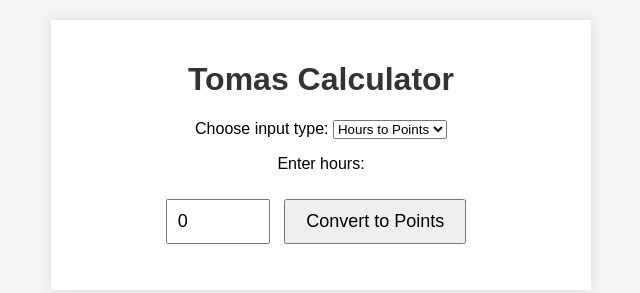
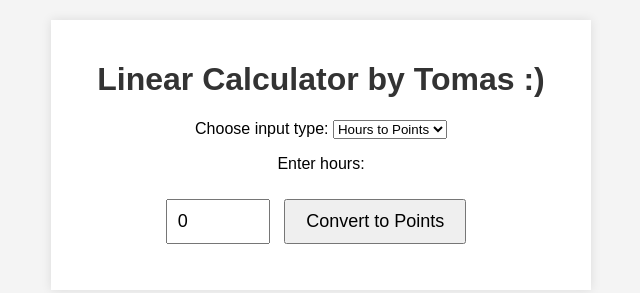
Before and after one commit to kstobiecki/linear-calc, a plain HTML site: page index.html in a window 1280 px wide. Shown: the whole page, without its empty margins (319-959 px from the left). Drawn offline with Linux system fonts and the light colour scheme.

Commit message:
Linear calc

```diff
--- a/index.html
+++ b/index.html
@@ -3,7 +3,7 @@
 <head>
     <meta charset="UTF-8">
     <meta name="viewport" content="width=device-width, initial-scale=1.0">
-    <title>Tomas Calculator</title>
+    <title>Linear Calculator by Tomas :)</title>
     <style>
         body {
             font-family: Arial, sans-serif;
@@ -38,7 +38,7 @@
 <body>
 
 <div class="container">
-    <h1>Tomas Calculator</h1>
+    <h1>Linear Calculator by Tomas :)</h1>
 
     <label for="inputType">Choose input type:</label>
     <select id="inputType" onchange="toggleInput()">
```
